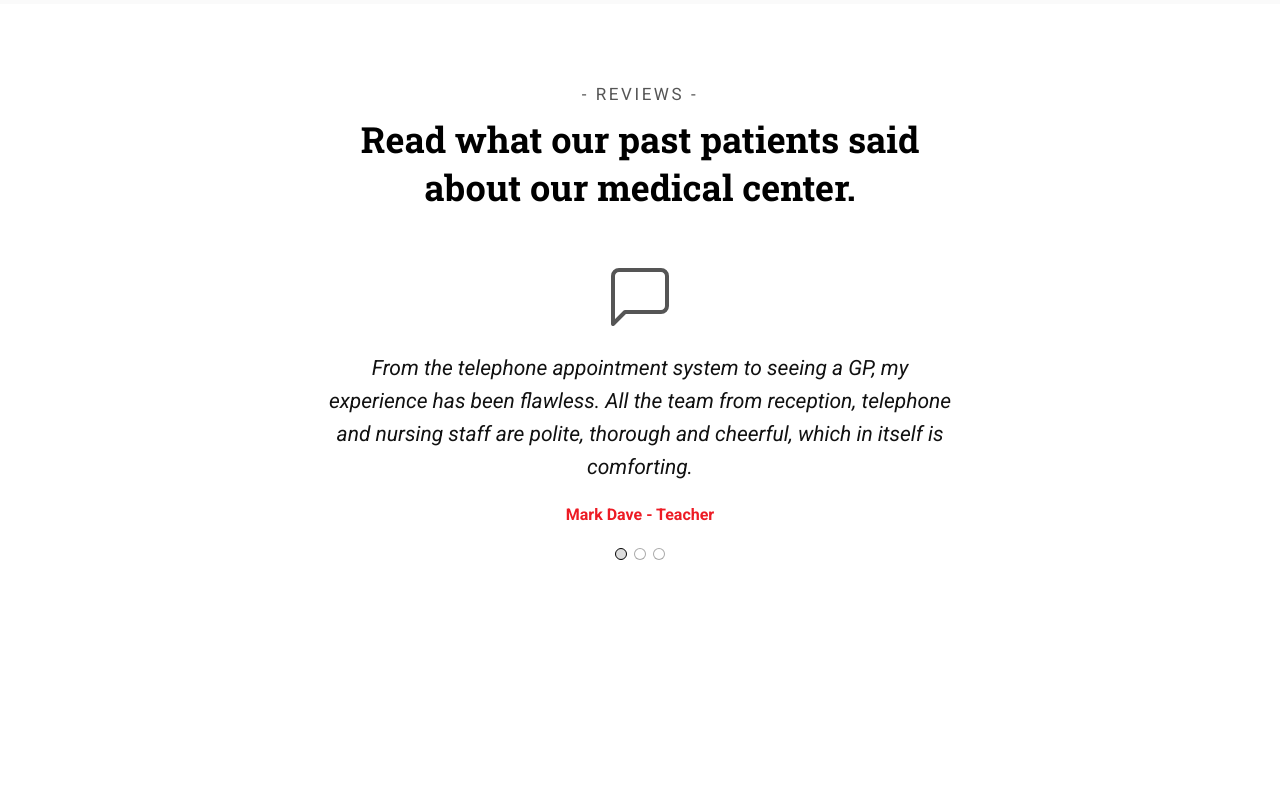
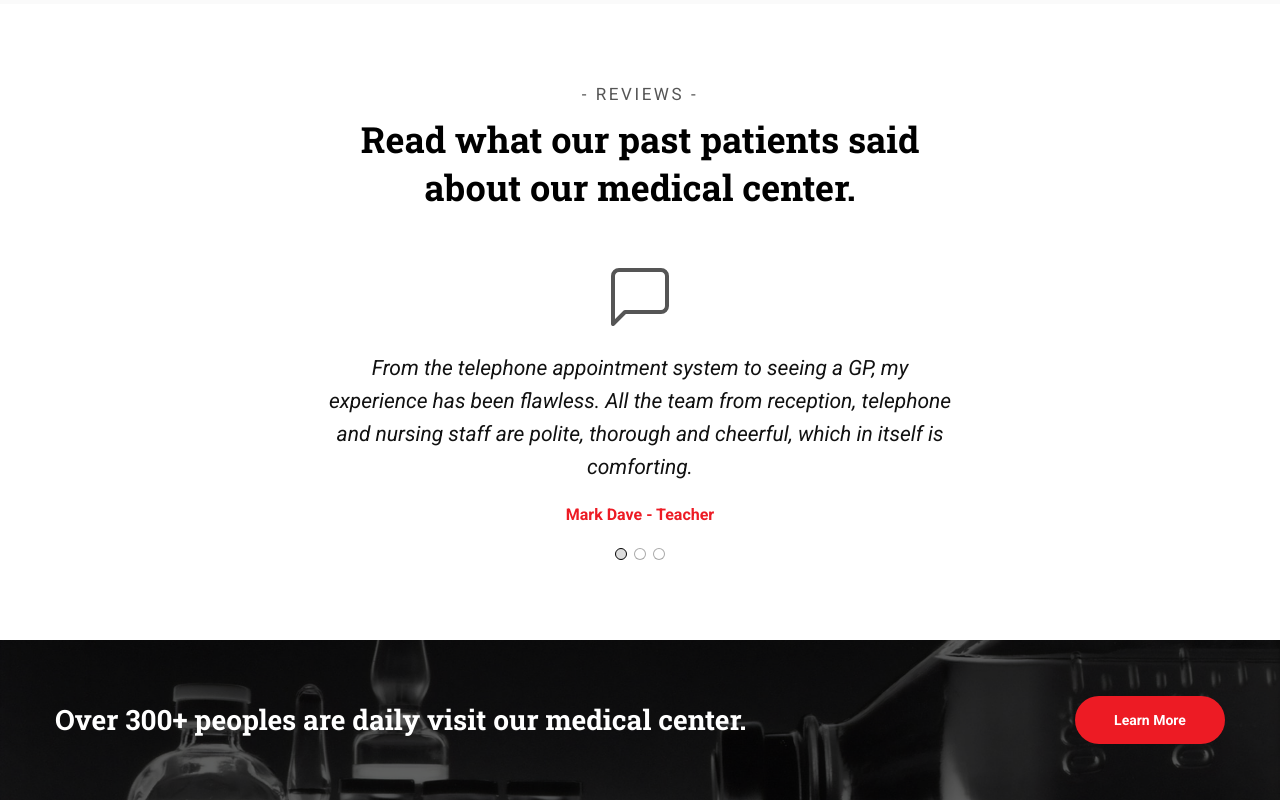
Before and after one commit to Mostafa-HEH/medical-landing-page, a Next.js app: page / in a window 1280 px wide. Shown: the part 3551-4351 px from the top of the page. Before the commit the page ends 4191 px from the top, so only its background shows below. Built offline with nearby package versions, Linux system fonts and the light colour scheme.

Commit message:
add ad section

```diff
--- /dev/null
+++ b/components/sections/ad-section/index.js
@@ -0,0 +1,19 @@
+import Wrapper from "../../layouts/wrapper";
+import Button from "../../layouts/button";
+
+import classes from "./styles.module.css";
+
+const AdSection = () => {
+  return (
+    <section className={classes.container}>
+      <Wrapper>
+        <p className={classes.text}>
+          Over 300+ peoples are daily visit our medical center.
+        </p>
+        <Button>Learn More</Button>
+      </Wrapper>
+    </section>
+  );
+};
+
+export default AdSection;
--- /dev/null
+++ b/components/sections/ad-section/styles.module.css
@@ -0,0 +1,35 @@
+.container {
+  display: flex;
+  align-items: center;
+  min-height: 160px;
+  background: url("/images/hero-bg.jpg") no-repeat center center/cover;
+  padding: 32px 0;
+}
+
+.container > div {
+  display: flex;
+  flex-direction: row;
+  justify-content: space-between;
+  align-items: center;
+}
+
+@media screen and (max-width: 940px) {
+  .container > div {
+    flex-direction: column;
+    justify-content: center;
+    text-align: center;
+  }
+}
+
+.text {
+  font-family: "Roboto Slab";
+  font-style: normal;
+  font-weight: 700;
+  font-size: 1.75rem;
+  line-height: 37px;
+  color: #ffffff;
+}
+
+.container button {
+  width: 150px;
+}
--- a/pages/index.js
+++ b/pages/index.js
@@ -8,6 +8,7 @@ import FeatursSection from "../components/sections/featurs-section";
 import DividerSection from "../components/sections/divider-section";
 import ServicesSection from "../components/sections/services-section";
 import ReviewsSection from "../components/sections/reviews-section";
+import AdSection from "../components/sections/ad-section";
 
 const HomePage = () => {
   return (
@@ -18,6 +19,7 @@ const HomePage = () => {
       <DividerSection />
       <ServicesSection />
       <ReviewsSection />
+      <AdSection />
     </Fragment>
   );
 };
```
